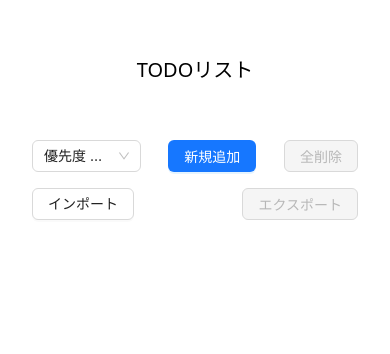
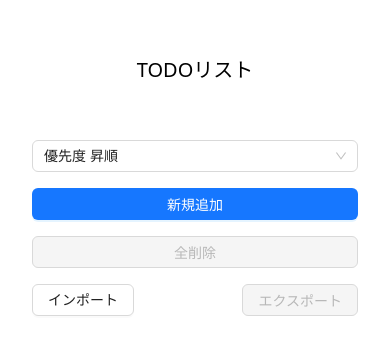
Before and after one commit to hamburger39/last_task, a Next.js app: page / in a window 390 px wide. Shown: the top 354 px of the page. Built offline with nearby package versions, Linux system fonts and the light colour scheme.

Commit message:
fix:code

```diff
--- a/src/app/todo/page.tsx
+++ b/src/app/todo/page.tsx
@@ -219,16 +219,16 @@ const Todo: FC = () => {
   };
 
   return (
-    <div className="p-4 max-w-md mx-auto">
-      <div className="flex justify-between mb-4">
-        <Select value={sortType} onChange={handleSortChange} className="w-1/3">
+    <div className="p-4 max-w-md mx-auto sm:p-6 lg:p-8">
+      <div className="flex justify-between mb-4 flex-col sm:flex-row">
+        <Select value={sortType} onChange={handleSortChange} className="w-full sm:w-1/3 mb-4 sm:mb-0">
           <Option value="priorityAsc">優先度 昇順</Option>
           <Option value="priorityDesc">優先度 降順</Option>
           <Option value="createdAtAsc">作成日時 昇順</Option>
           <Option value="createdAtDesc">作成日時 降順</Option>
         </Select>
-        <CustomButton type="primary" onClick={showModal}>新規追加</CustomButton>
-        <CustomButton type="default" danger onClick={showDeleteAllModal}disabled={todos.length === 0}>全削除</CustomButton>
+        <CustomButton type="primary" onClick={showModal} className="w-full sm:w-auto mb-4 sm:mb-0">新規追加</CustomButton>
+        <CustomButton type="default" danger onClick={showDeleteAllModal} disabled={todos.length === 0} className="w-full sm:w-auto">全削除</CustomButton>
       </div>
       {sortedTodos.map((todo, index) => (
         <div className="bg-white p-4 rounded shadow mb-4" key={index}>
```
